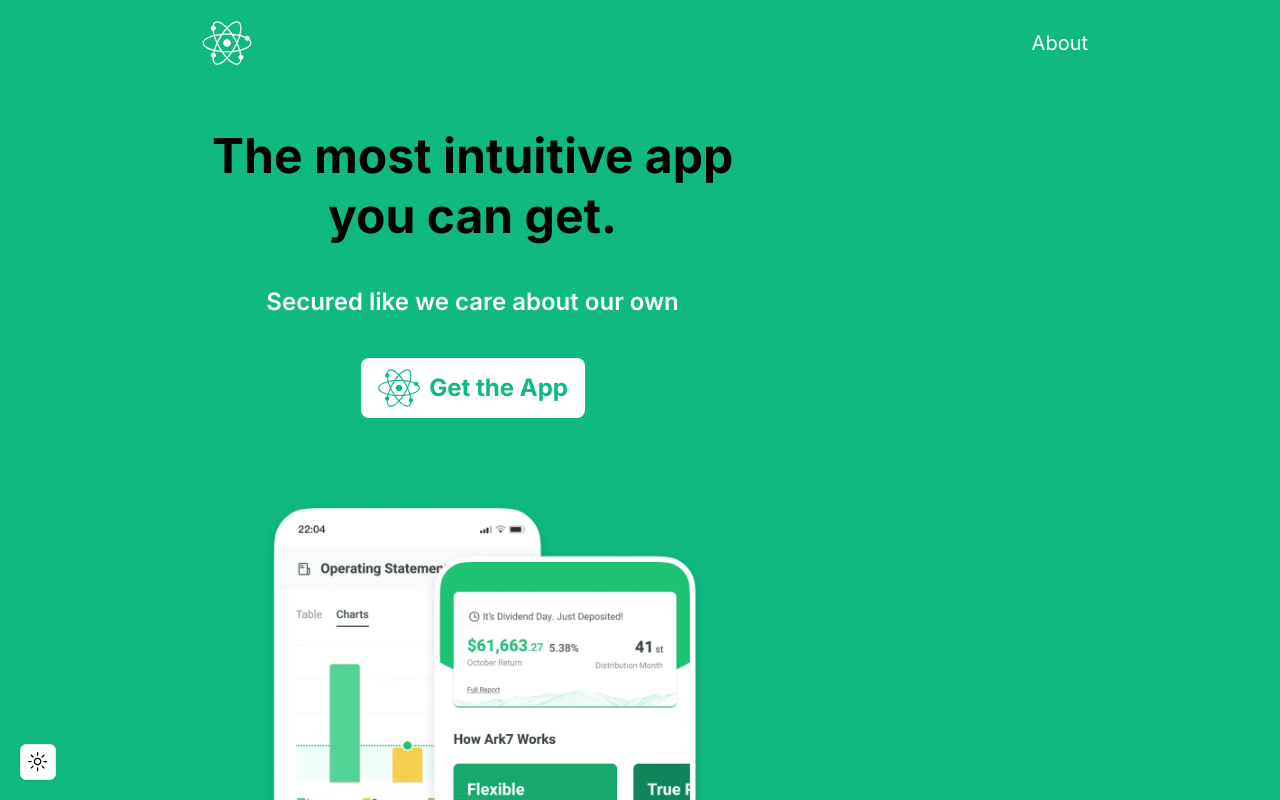
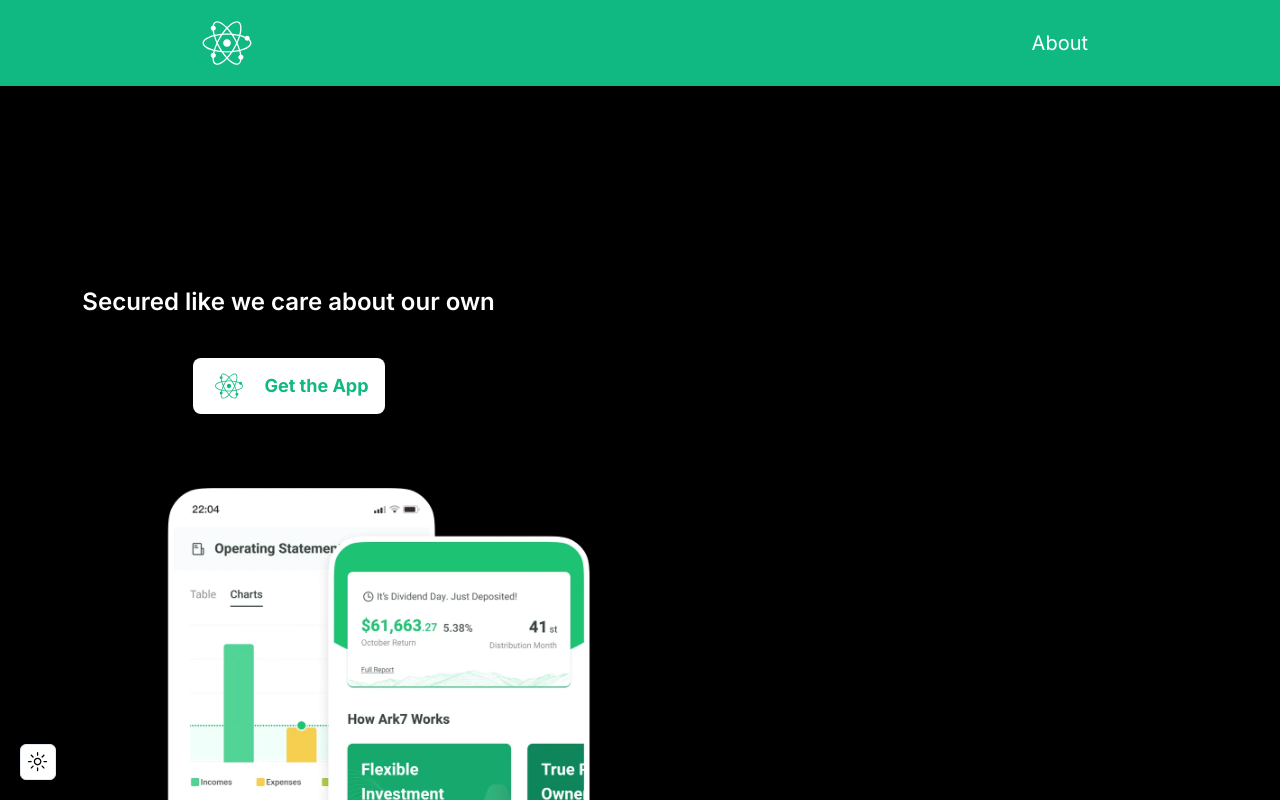
Before and after one commit to abdinasir-Tman/muraajaco-web-app, a Next.js app: page / in a window 1280 px wide. Shown: the top 800 px of the page. Built offline with nearby package versions, Linux system fonts and the light colour scheme.

Commit message:
completed hero design

```diff
--- a/app/components/Hero.tsx
+++ b/app/components/Hero.tsx
@@ -3,7 +3,7 @@
 
 const Hero = () => {
   return (
-    <section className=" relative w-full px-2 md:px-48 bg-[#10b981] h-screen">
+    <section className=" relative w-full px-2 bg-[#000] h-screen">
       <div className="flex lg:flex-row md:flex-col flex-col">
         <div className="px-5 flex flex-col items-center justify-center">
           <h1 className="text-5xl leading-tight font-Poppins font-bold text-center pt-10">
@@ -13,23 +13,23 @@
           <p className="font-Heading text-2xl  text-center my-10 text-white font-semibold">
             Secured like we care about our own
           </p>
-          <button className="font-Poppins text-2xl  bg-white flex justify-center items-center w-56 rounded-lg">
+          <button className="font-Poppins  bg-white flex justify-evenly items-center w-48 py-2 rounded-lg">
             <Image
               src="/assets/svg/logo/icon.svg"
               alt="muraajaco"
-              height={60}
-              width={60}
+              height={40}
+              width={40}
             />
-            <h2 className="text-2xl text-[#10b981] font-Poppins font-bold ">
-              <span className="mr-2 ">Get the App</span>
+            <h2 className="text-lg text-[#10b981] font-Poppins font-bold">
+              Get the App
             </h2>
           </button>
         </div>
       </div>
 
-      <div className="w-[85%] relative bg-red mx-auto bottom-0">
+      <div className="w-[77%] relative bg-red mx-auto bottom-0">
         <Image
-          className="absolute top-20"
+          className="absolute top-16"
           src="/assets/images/muraajaco.webp"
           alt="muraajaco"
           height={450}
```
